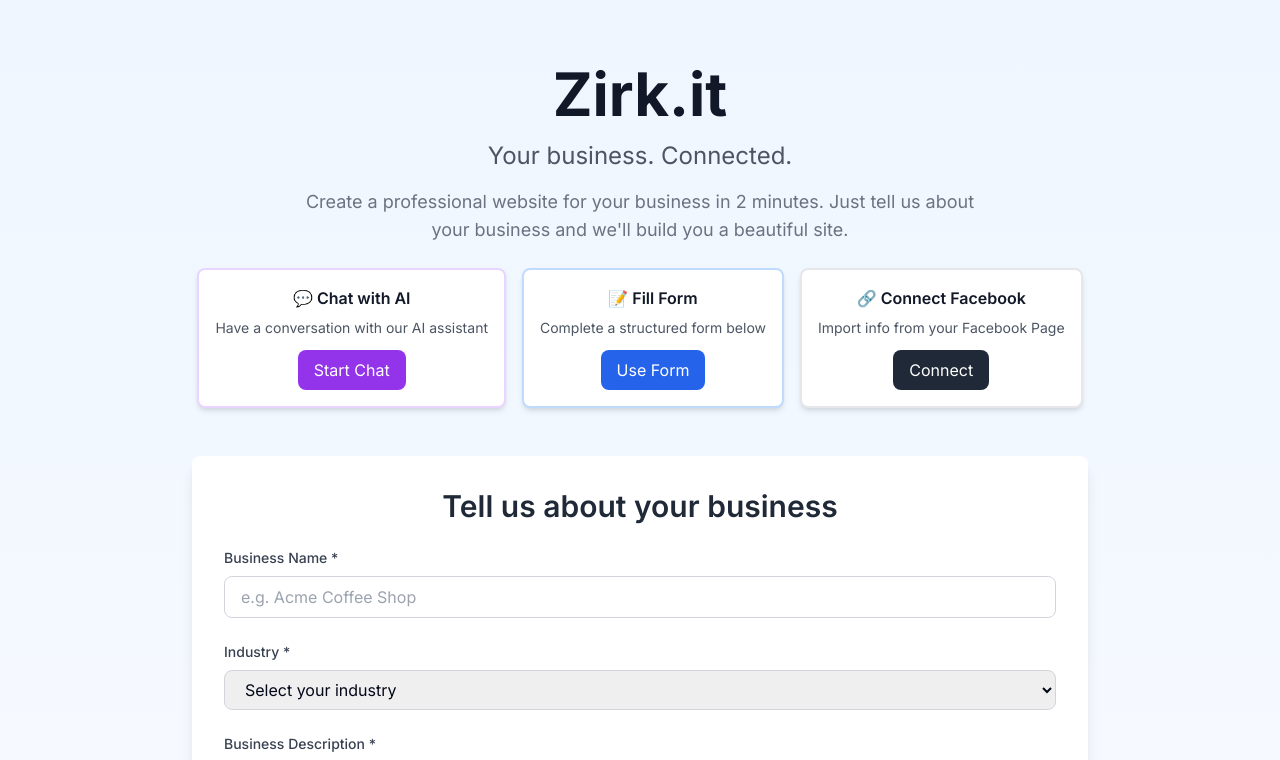
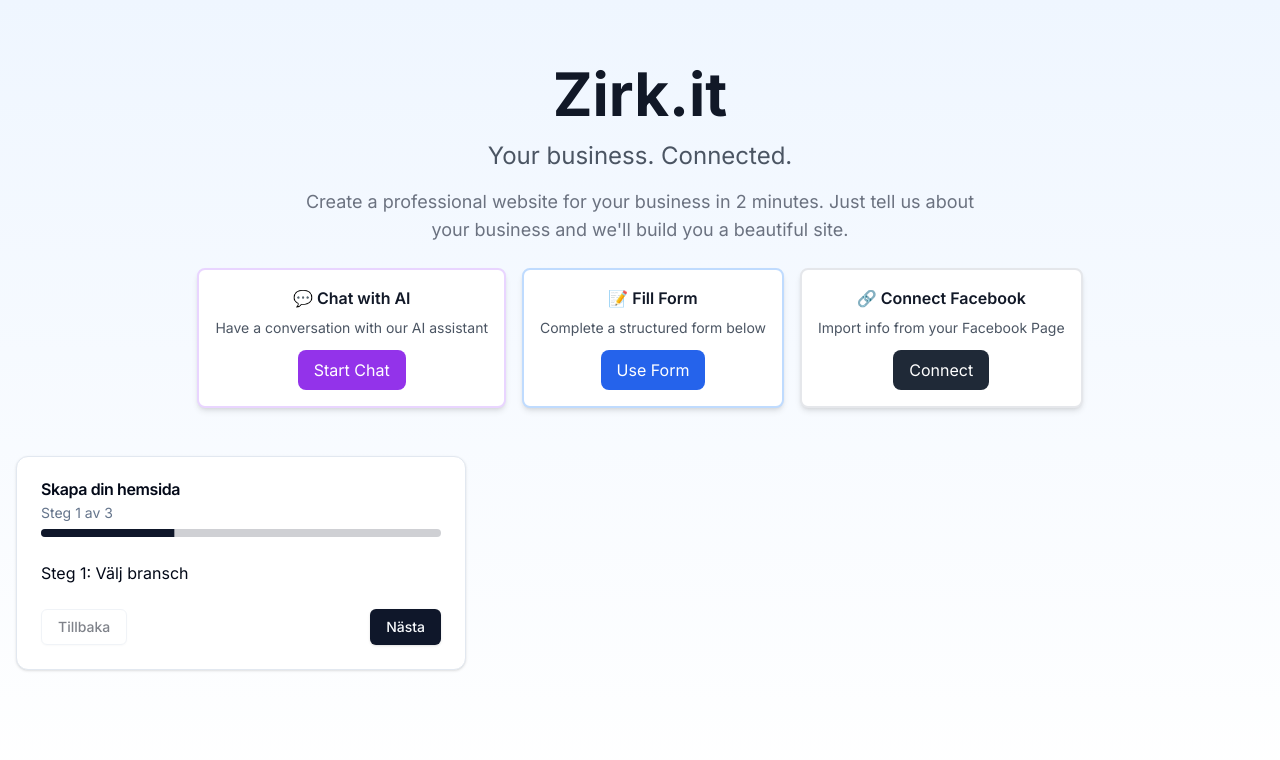
Before and after one commit to markussandin1/zirk-it, a Next.js app: page / in a window 1280 px wide. Shown: the top 760 px of the page. Built offline with nearby package versions, Linux system fonts and the light colour scheme.

Commit message:
feat: Implement multi-step wizard with shadcn and jotai

```diff
--- a/src/app/page.tsx
+++ b/src/app/page.tsx
@@ -1,4 +1,4 @@
-import WebsiteForm from '@/components/WebsiteForm'
+import { GenerationWizard } from '@/components/GenerationWizard';
 import HomeMethodSelector from '@/components/HomeMethodSelector'
 
 export default function Home() {
@@ -21,7 +21,7 @@
         </div>
 
         <div id="form-section">
-          <WebsiteForm />
+          <GenerationWizard />
         </div>
       </div>
     </main>
--- /dev/null
+++ b/src/components/GenerationWizard.tsx
@@ -0,0 +1,56 @@
+'use client';
+
+import { useAtom } from 'jotai';
+import { Card, CardContent, CardDescription, CardFooter, CardHeader, CardTitle } from "@/components/ui/card";
+import { Button } from "@/components/ui/button";
+import { Progress } from "@/components/ui/progress";
+import { currentStepAtom, totalStepsAtom, formDataAtom, generationProgressAtom, generatedWebsiteAtom } from '@/store/generationStore';
+
+export function GenerationWizard() {
+  const [currentStep, setCurrentStep] = useAtom(currentStepAtom);
+  const [totalSteps] = useAtom(totalStepsAtom);
+  const [formData, setFormData] = useAtom(formDataAtom);
+  const [progress] = useAtom(generationProgressAtom);
+
+  const handleNext = () => {
+    if (currentStep < totalSteps) {
+      setCurrentStep(currentStep + 1);
+    }
+  };
+
+  const handleBack = () => {
+    if (currentStep > 1) {
+      setCurrentStep(currentStep - 1);
+    }
+  };
+
+  const handleGenerate = () => {
+    // Detta kommer att anropa API:et i en framtida iteration
+    console.log('Generating website with data:', formData);
+  };
+
+  return (
+    <Card className="w-[450px]">
+      <CardHeader>
+        <CardTitle>Skapa din hemsida</CardTitle>
+        <CardDescription>Steg {currentStep} av {totalSteps}</CardDescription>
+        <Progress value={(currentStep / totalSteps) * 100} className="mt-2" />
+      </CardHeader>
+      <CardContent>
+        {currentStep === 1 && <div>Steg 1: Välj bransch</div>}
+        {currentStep === 2 && <div>Steg 2: Beskriv ditt företag</div>}
+        {currentStep === 3 && <div>Steg 3: Generera</div>}
+      </CardContent>
+      <CardFooter className="flex justify-between">
+        <Button variant="outline" onClick={handleBack} disabled={currentStep === 1}>
+          Tillbaka
+        </Button>
+        {currentStep < totalSteps ? (
+          <Button onClick={handleNext}>Nästa</Button>
+        ) : (
+          <Button onClick={handleGenerate}>Generera hemsida</Button>
+        )}
+      </CardFooter>
+    </Card>
+  );
+}
```
